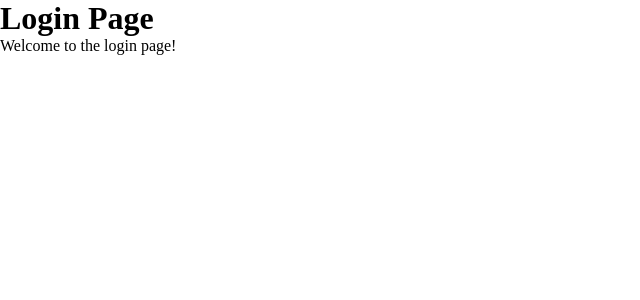
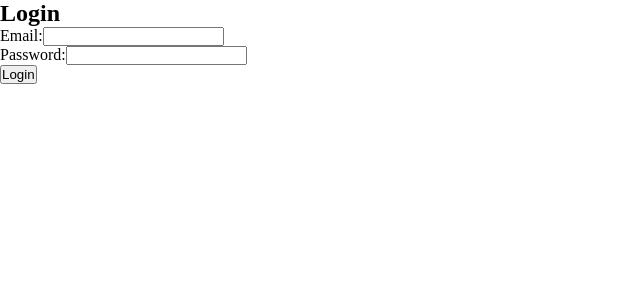
Before and after one commit to jdu211171/portfolio-all, a React (Vite) app in the folder portfolio-client/: page /login in a window 1280 px wide. Shown: the top 300 px of the page, without its empty margins (0-640 px from the left). Built offline with nearby package versions, Linux system fonts and the light colour scheme.

Commit message:
added Login functionality for client side

```diff
--- /dev/null
+++ b/portfolio-client/src/components/ProtectedLayout.jsx
@@ -0,0 +1,15 @@
+// src/components/ProtectedLayout.js
+
+import React from 'react';
+import { Outlet } from 'react-router-dom';
+import ProtectedRoute from './ProtectedRoute';
+
+const ProtectedLayout = () => {
+  return (
+    <ProtectedRoute>
+      <Outlet />
+    </ProtectedRoute>
+  );
+};
+
+export default ProtectedLayout;
--- /dev/null
+++ b/portfolio-client/src/components/ProtectedRoute.jsx
@@ -0,0 +1,16 @@
+// src/components/ProtectedRoute.js
+
+import React from 'react';
+import { Navigate } from 'react-router-dom';
+
+const ProtectedRoute = ({ children }) => {
+  const token = localStorage.getItem('token');
+
+  if (!token) {
+    return <Navigate to="/login" />;
+  }
+
+  return children;
+};
+
+export default ProtectedRoute;
--- a/portfolio-client/src/pages/login/Login.jsx
+++ b/portfolio-client/src/pages/login/Login.jsx
@@ -1,12 +1,66 @@
-import React from 'react';
+// src/pages/login/Login.js
 
-const Home = () => {
+import React, { useState } from 'react';
+import { useNavigate } from 'react-router-dom';
+
+const Login = () => {
+  const [email, setEmail] = useState('');
+  const [password, setPassword] = useState('');
+  const [error, setError] = useState('');
+  const navigate = useNavigate();
+
+  const handleLogin = async (e) => {
+    e.preventDefault();
+    setError('');
+
+    try {
+      const response = await fetch('/api/auth/login', {
+        method: 'POST',
+        headers: {
+          'Content-Type': 'application/json',
+        },
+        body: JSON.stringify({ email, password }),
+      });
+
+      if (!response.ok) {
+        throw new Error('Login failed');
+      }
+
+      const data = await response.json();
+      localStorage.setItem('token', data.token);
+      navigate('/');
+    } catch (err) {
+      setError(err.message);
+    }
+  };
+
   return (
     <div>
-      <h1>Login Page</h1>
-      <p>Welcome to the login page!</p>
+      <h2>Login</h2>
+      {error && <p style={{ color: 'red' }}>{error}</p>}
+      <form onSubmit={handleLogin}>
+        <div>
+          <label>Email:</label>
+          <input
+            type="email"
+            value={email}
+            onChange={(e) => setEmail(e.target.value)}
+            required
+          />
+        </div>
+        <div>
+          <label>Password:</label>
+          <input
+            type="password"
+            value={password}
+            onChange={(e) => setPassword(e.target.value)}
+            required
+          />
+        </div>
+        <button type="submit">Login</button>
+      </form>
     </div>
   );
 };
 
-export default Home;
+export default Login;
--- a/portfolio-client/src/routes.jsx
+++ b/portfolio-client/src/routes.jsx
@@ -1,21 +1,25 @@
+// src/routes.js
+
 import React from 'react';
 import { BrowserRouter as Router, Route, Routes } from 'react-router-dom';
 
 import Layout from './components/Layout';
+import ProtectedLayout from './components/ProtectedLayout';
 
 import Home from './pages/home/Home';
 import Student from './pages/student/Student';
 import Login from './pages/login/Login';
 import NotFound from './pages/NotFound';
 
-
 const AppRoutes = () => {
   return (
     <Router>
       <Routes>
         <Route path="/" element={<Layout />}>
-          <Route index element={<Home />} />
-          <Route path="student" element={<Student />} />
+          <Route element={<ProtectedLayout />}>
+            <Route index element={<Home />} />
+            <Route path="student" element={<Student />} />
+          </Route>
           <Route path="*" element={<NotFound />} />
         </Route>
         <Route path="/login" element={<Login />} />
```
